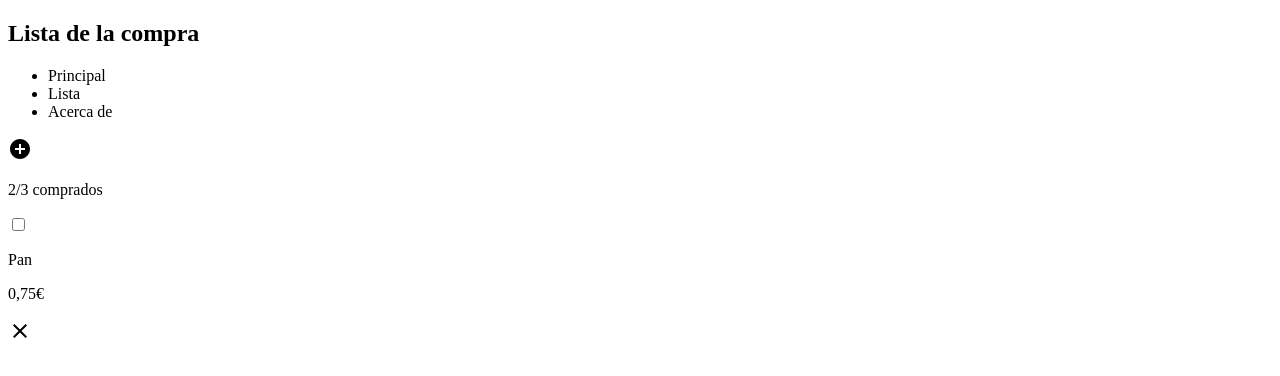
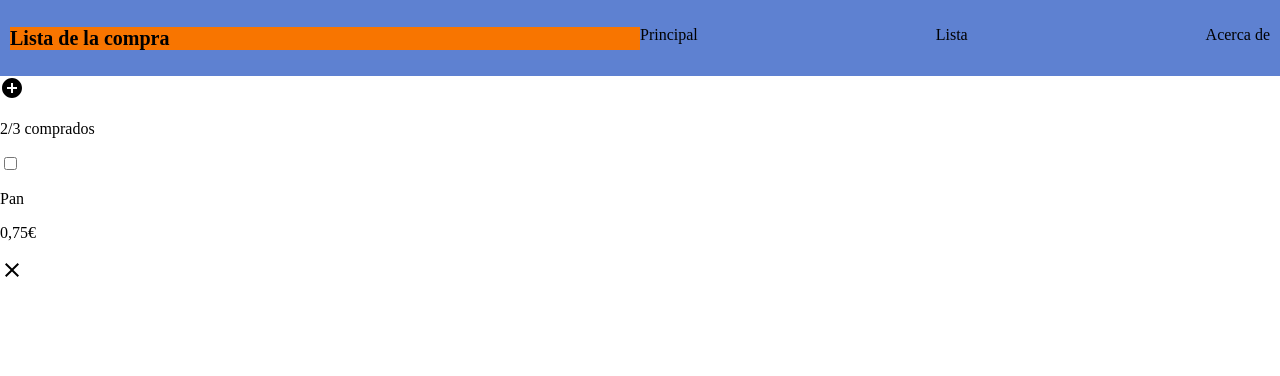
Before and after one commit to Marianlopig/202204-W1CH4-marian-lopez, a plain HTML site: page index.html in a window 1280 px wide. Drawn offline with Linux system fonts and the light colour scheme.

Commit message:
navigation finished

```diff
--- a/index.html
+++ b/index.html
@@ -9,14 +9,15 @@
     <link rel="icon" href="images/favicon.ico" type="image/x-icon" />
   </head>
   <body>
-    <div>
-      <nav>
-        <h1>Lista de la compra</h1>
-        <ul>
-          <li>Principal</li>
-          <li>Lista</li>
-          <li>Acerca de</li>
-        </ul>
+    <div class="main-container">
+      <nav class="menu">
+        <h1 class="menu__title">Lista de la compra</h1>
+        <section class="menu__options">
+          <div><p>Principal</p></div>
+          <div><p>Lista</p></div>
+          <div><p>Acerca de</p></div>
+        </section>
+      </nav>
       <section>
         <img src="images/add.svg" alt="agregar item" />
         <p>2/3 comprados</p>
@@ -29,7 +30,6 @@
           <img src="images/cancel.svg" alt="cancel line" />
         </section>
       </article>
-      </nav>
     </div>
   </body>
 </html>
--- a/style.css
+++ b/style.css
@@ -2,3 +2,41 @@
   width: 20px;
   height: 20px;
 }
+body {
+  margin: 0px;
+}
+
+.main-container {
+  display: flex;
+  flex-direction: column;
+}
+
+.menu {
+  display: flex;
+  background-color: #5e81d1;
+  padding: 10px;
+}
+.menu__title {
+  flex: 1;
+  justify-content: flex-start;
+  font-size: 20px;
+  background-color: #f87500;
+}
+.menu__options {
+  flex: 1;
+  display: flex;
+  flex-direction: row;
+  justify-content: space-between;
+}
+.menu__options--1 {
+  flex: 1;
+  justify-content: center;
+}
+.menu__options--2 {
+  flex: 1;
+  justify-content: center;
+}
+.menu__options--3 {
+  flex: 1;
+  justify-content: center;
+}
```
Lines whose indentation alone changed are shown as unchanged.
